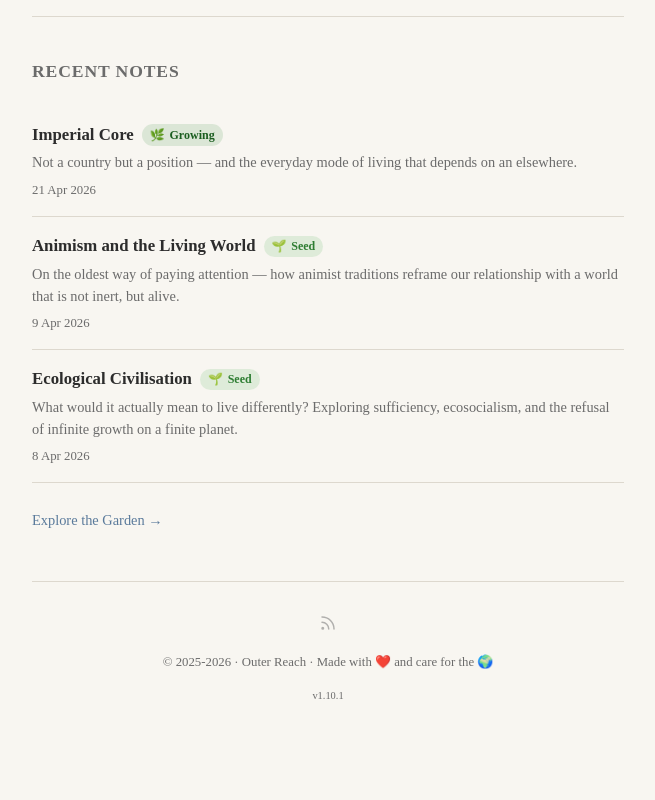
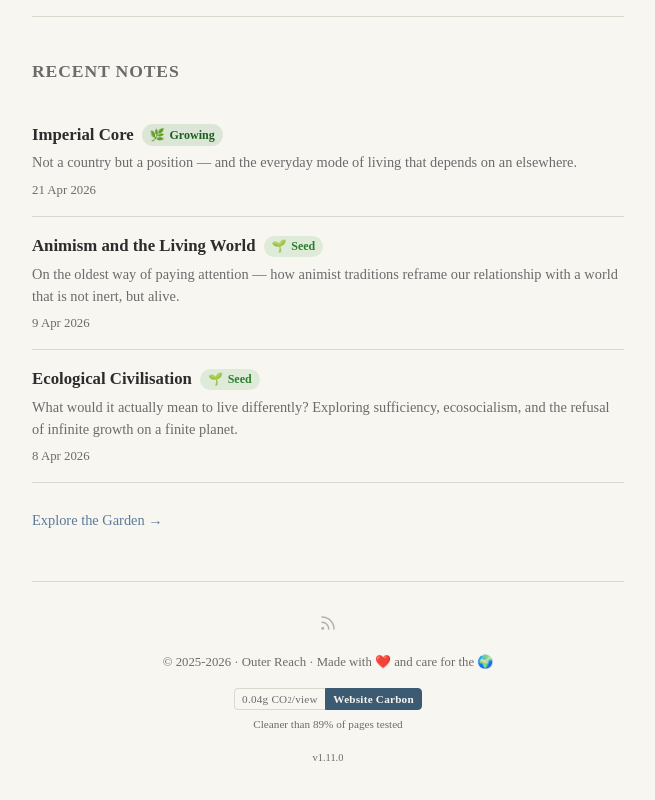
Before and after one commit to ruralant/outer-reach, an Astro site: page / in a window 1280 px wide. Shown: the part 1041-1841 px from the top of the page, without its empty margins (312-967 px from the left). Before the commit the page ends 1810 px from the top, so only its background shows below. Built offline with nearby package versions, Linux system fonts and the light colour scheme; Astro itself is replaced by a stand-in of ours; some packages are replaced by stand-ins of ours.

Commit message:
feat: add Website Carbon badge to footer
Static badge mirroring the gloria-portfolio one, styled with the site's
theme tokens for light and dark. Figures from Website Carbon on
2026-10-16: rating A, 0.04g CO2/view, cleaner than 89% of pages tested.
Bumps version to 1.11.0.

Co-Authored-By: Claude Opus 5.5 <noreply@anthropic.com>

```diff
--- a/package.json
+++ b/package.json
@@ -1,7 +1,7 @@
 {
   "name": "outer-reach",
   "type": "module",
-  "version": "1.10.1",
+  "version": "1.11.0",
   "scripts": {
     "dev": "astro dev",
     "build": "astro build",
--- a/src/components/Footer.astro
+++ b/src/components/Footer.astro
@@ -9,6 +9,13 @@ interface Props {
 const { lang } = Astro.props;
 const t = useTranslations(lang);
 const version: string = __APP_VERSION__;
+
+// Static Website Carbon figures — re-test and update when page weight changes.
+const carbon = {
+	url: 'https://www.websitecarbon.com/website/outerreach-life/',
+	grams: '0.04',
+	cleanerThan: 89,
+};
 ---
 
 <footer class="site-footer">
@@ -20,6 +27,14 @@ const version: string = __APP_VERSION__;
 		</svg>
 	</a>
 	<p>{t('site.footer')}</p>
+	<div class="carbon">
+		<a href={carbon.url} target="_blank" rel="noopener noreferrer" class="carbon-badge">
+			<span class="carbon-badge__value">{carbon.grams}g CO<sub>2</sub>{t('footer.carbon.perView')}</span><span class="carbon-badge__label">Website Carbon</span>
+		</a>
+		<a href={carbon.url} target="_blank" rel="noopener noreferrer" class="carbon-badge__detail">
+			{String(t('footer.carbon.cleaner')).replace('{pct}', String(carbon.cleanerThan))}
+		</a>
+	</div>
 	<div class="site-version">v{version}</div>
 </footer>
 
@@ -51,6 +66,73 @@ const version: string = __APP_VERSION__;
 		margin-bottom: 0;
 	}
 
+	footer.site-footer .carbon {
+		display: flex;
+		flex-direction: column;
+		align-items: center;
+		gap: 0.35rem;
+		margin-top: 1rem;
+	}
+
+	footer.site-footer .carbon-badge {
+		--carbon-label: var(--color-accent-dark);
+		display: inline-flex;
+		font-size: 0.7rem;
+		line-height: 1;
+		letter-spacing: 0.02em;
+		text-decoration: none;
+	}
+
+	[data-theme='dark'] footer.site-footer .carbon-badge {
+		--carbon-label: var(--color-accent);
+	}
+
+	footer.site-footer .carbon-badge__value,
+	footer.site-footer .carbon-badge__label {
+		display: inline-flex;
+		align-items: center;
+		padding: 0.4em 0.65em;
+	}
+
+	footer.site-footer .carbon-badge__value {
+		border: 1px solid var(--color-border);
+		border-right: 0;
+		border-radius: 4px 0 0 4px;
+		color: var(--color-text-secondary);
+		transition: color 0.2s ease, border-color 0.2s ease;
+	}
+
+	footer.site-footer .carbon-badge__value sub {
+		font-size: 0.75em;
+		vertical-align: baseline;
+		position: relative;
+		top: 0.25em;
+	}
+
+	footer.site-footer .carbon-badge__label {
+		border: 1px solid var(--carbon-label);
+		border-radius: 0 4px 4px 0;
+		background: var(--carbon-label);
+		color: var(--color-background);
+		font-weight: 600;
+	}
+
+	footer.site-footer .carbon-badge:hover .carbon-badge__value {
+		color: var(--color-text-primary);
+		border-color: var(--carbon-label);
+	}
+
+	footer.site-footer .carbon-badge__detail {
+		font-size: 0.7rem;
+		color: var(--color-text-secondary);
+		transition: color 0.2s ease;
+	}
+
+	footer.site-footer .carbon-badge__detail:hover {
+		color: var(--color-accent);
+		text-decoration: none;
+	}
+
 	footer.site-footer .site-version {
 		font-size: 0.65rem;
 		color: var(--color-text-secondary);
--- a/src/i18n/ui.ts
+++ b/src/i18n/ui.ts
@@ -17,6 +17,8 @@ export const ui = {
     "site.title": "Outer Reach",
     "site.tagline": "A way of living, not a place on a map.",
     "site.footer": `© 2025-2026 · Outer Reach · Made with ❤️ and care for the 🌍`,
+    "footer.carbon.perView": "/view",
+    "footer.carbon.cleaner": "Cleaner than {pct}% of pages tested",
 
     // Navigation
     "nav.garden": "Garden",
@@ -108,6 +110,8 @@ export const ui = {
     "site.title": "Outer Reach",
     "site.tagline": "Un modo di vivere, non un punto sulla mappa.",
     "site.footer": `© 2025-2026 · Outer Reach · Realizzato con ❤️ da... me`,
+    "footer.carbon.perView": "/visita",
+    "footer.carbon.cleaner": "Più pulito di {pct} pagine testate su 100",
 
     // Navigation
     "nav.garden": "Giardino",
```
